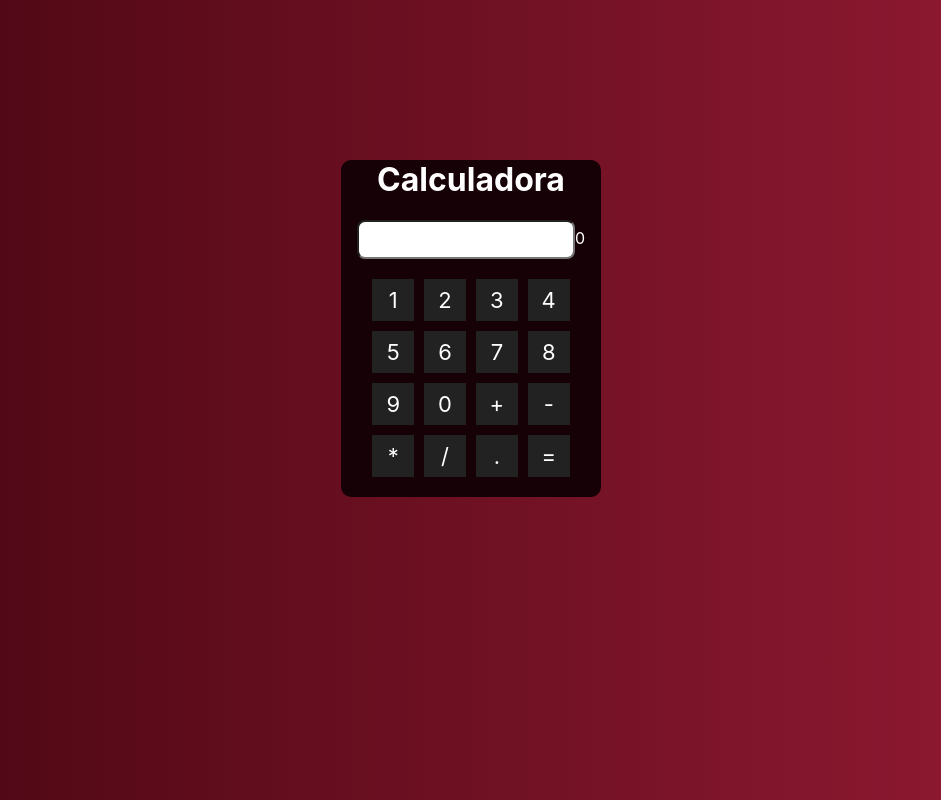
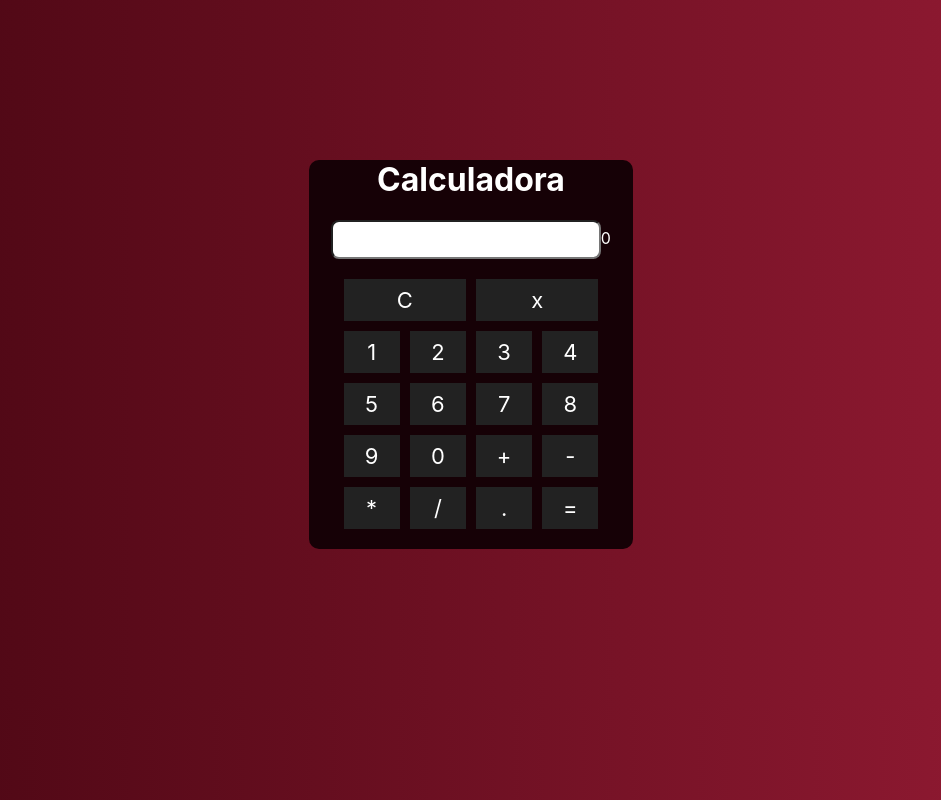
Before and after one commit to JoaoVitor-Bispo/react-calculator, a React (Create React App) app in the folder calculator/: page / in a window 1280 px wide. Shown: the whole page, without its empty margins (169-1110 px from the left). Built offline with nearby package versions, Linux system fonts and the light colour scheme.

Commit message:
transferencia de dados,input bugado ,sem try catch

```diff
--- a/calculator/src/App.css
+++ b/calculator/src/App.css
@@ -5,7 +5,7 @@ body {
   background-color: #160106;
   color: white;
   padding: 0px 15px 15px 15px;
-  width: 18%;
+  width: 23%;
   margin: 20vh auto;
   text-align: center;
   border-radius: 10px;
--- a/calculator/src/components/Calculator.jsx
+++ b/calculator/src/components/Calculator.jsx
@@ -1,10 +1,37 @@
 import Input from "./Input";
 import { useState } from "react";
 
-function Calculator(expression) {
+function Calculator({expression}) {
+
+    const [resolved, setResolved] = useState([])
+    const array = []
+
+    for(let c in expression) {
+        array.push(expression[c])
+        if(expression[c] == '=' || expression[c] == 'C' || expression[c] == 'x') {
+            array.pop()
+            switch(expression[c]) {
+                case '=':
+                    const calc = eval(array.join(''))
+                    array.splice(0, array.length)
+                    array.push(calc)
+                    break
+
+                    case 'x':
+                        array.pop()
+                        break
+
+                case 'C':
+                    array.splice(0, array.length)
+                    break
+            }
+        }
+    }
+        console.log(array)
     return (
-        <>
-        </>
+        <div>
+            <Input value={array}/>
+        </div>
     )
 }
 export default Calculator;
--- a/calculator/src/components/Input.jsx
+++ b/calculator/src/components/Input.jsx
@@ -3,7 +3,6 @@ import Calculator from './Calculator';
 
 function Input({value}) {
     const array = []
-    console.log(value)
     return (
         <div className={styles.divInput}>
             <input type="number" className='input'/>
--- a/calculator/src/components/Number.module.css
+++ b/calculator/src/components/Number.module.css
@@ -3,6 +3,7 @@
     margin: auto;
     display: grid;
     grid-template-columns: 25% 25% 25% 25%;
+    grid-template-areas: 'clear clear delete delete';
 }
 .divNums > div {
     background-color: #222222;
@@ -10,3 +11,9 @@
     padding: 8px;
     font-size: 22px;
 }
+.num16 {
+    grid-area: delete;
+}
+.num17 {
+    grid-area: clear;
+}
--- a/calculator/src/components/Numbers.jsx
+++ b/calculator/src/components/Numbers.jsx
@@ -1,12 +1,11 @@
 import styles from './Number.module.css'
 import Calculator from './Calculator';
 import { useState } from 'react';
-import ReceiveNum from './ReceiveNum';
 import Input from './Input';
 
 function Number() {
 
-    const areaButtons = [1, 2, 3, 4, 5, 6, 7, 8, 9, 0, '+', '-', '*', '/', '.', '=']
+    const areaButtons = [1, 2, 3, 4, 5, 6, 7, 8, 9, 0, '+', '-', '*', '/', '.', '=', 'x', 'C']
     const [clicked, setClicked] = useState([])
     const array = []
 
@@ -20,15 +19,15 @@ function Number() {
         <div>
             {
                 clicked.length > 0 ? (
-                    <Input value={clicked}/>
+                        <Calculator expression={clicked}/>
                 ) : (
-                    <Input value={'0'}/>
+                    <Calculator expression={'0'}/>
                 )
         }
             <div className={styles.divNums}>
                 {
                     areaButtons.map((element, index) => (
-                        <div onClick={setNum} key={index}>{element}</div>
+                        <div onClick={setNum} key={index} className={`${styles['num'+index]}`}>{element}</div>
                     ))
                 }
             </div>
```
Also changed, not shown: calculator/src/components/ReceiveNum.jsx (deleted, +0 -13 lines).
